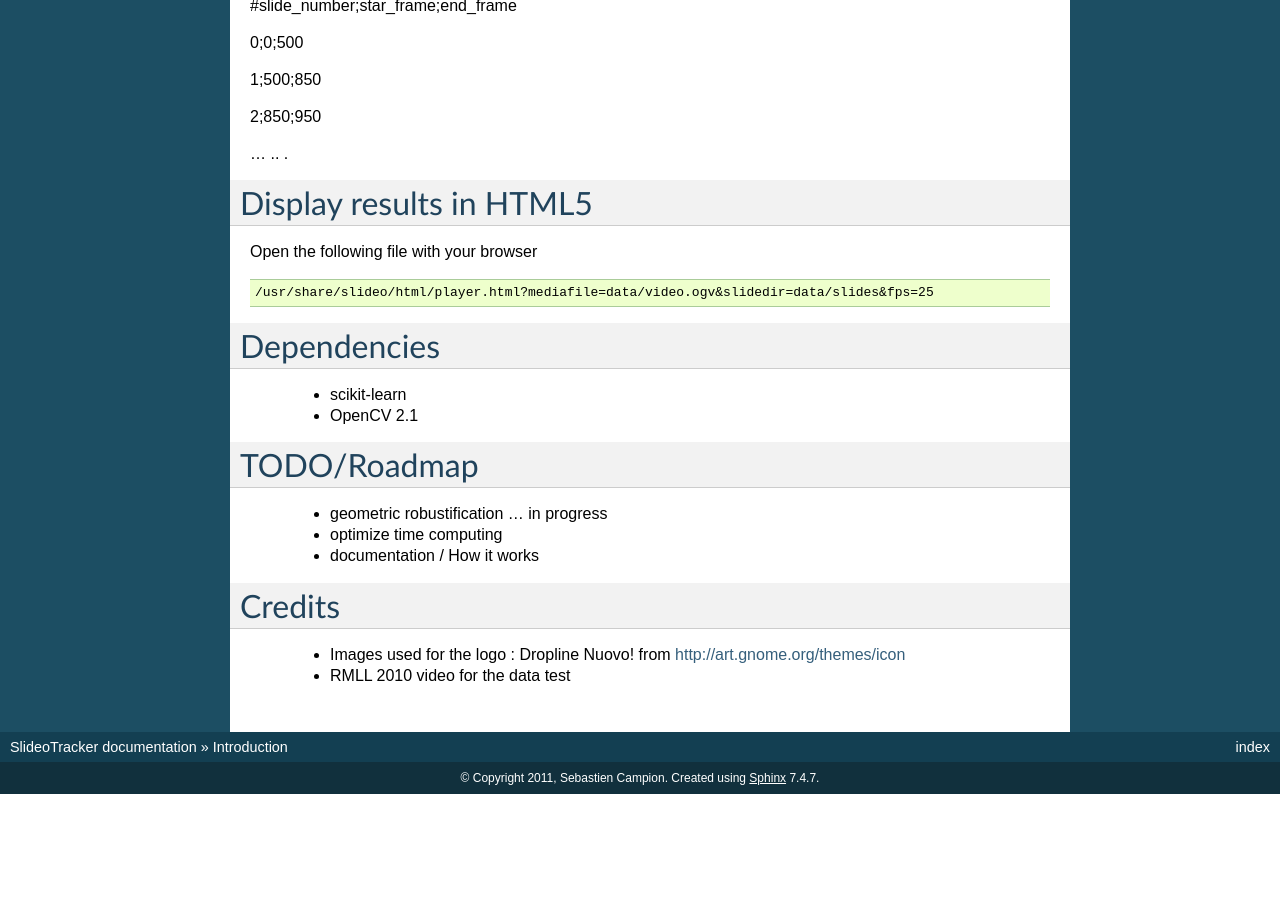
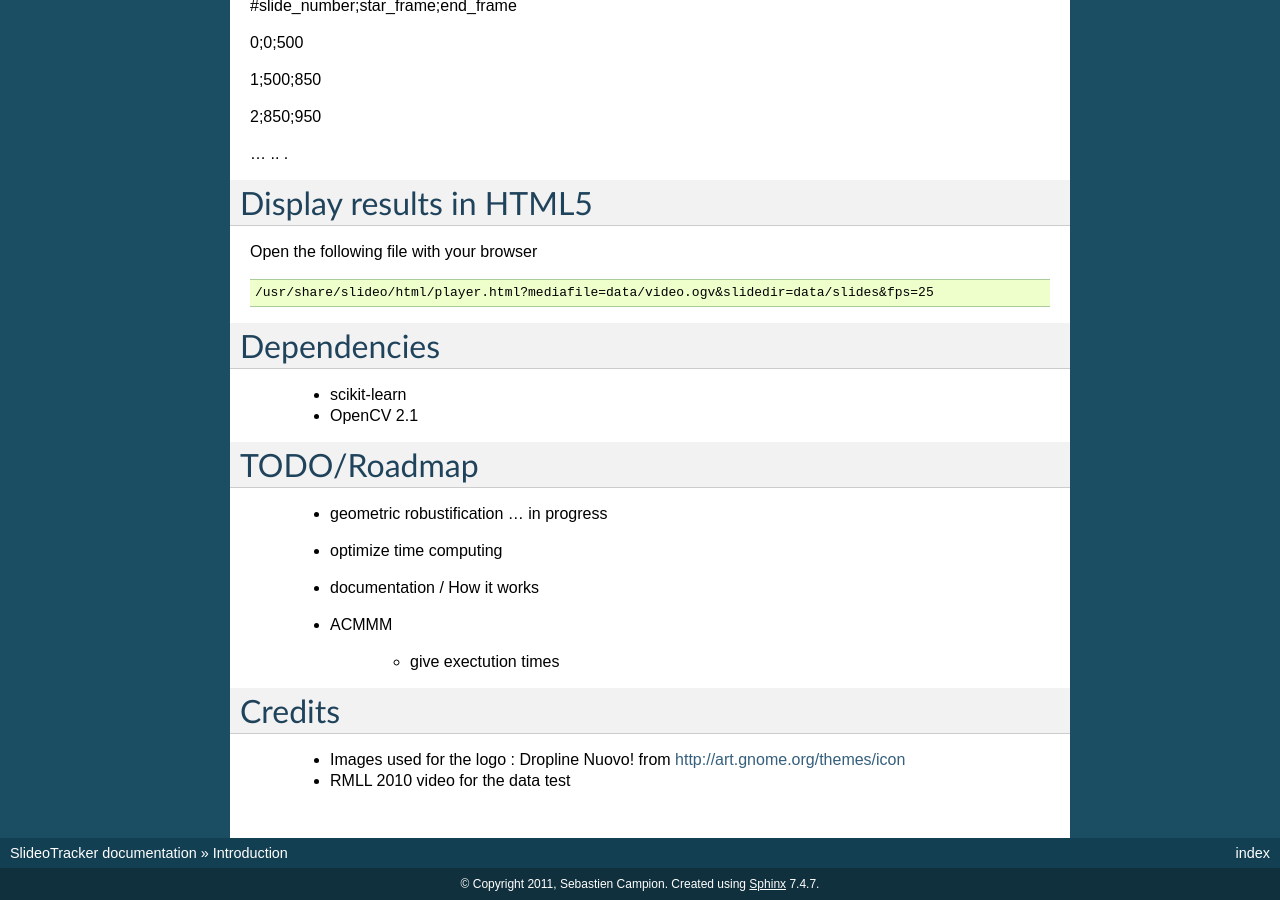
Before and after one commit to scampion/slideotracker, a Sphinx documentation site: the page built from doc/source/index.rst, in a window 1280 px wide and 900 px high, scrolled down 2707 px. Built offline with Sphinx 7.4.7, drawn with Linux system fonts in a browser that asks for light colours; formulas are drawn with MathJax 3; before the commit the page ends 3501 px from its top, so only the background shows below that.

```diff
--- a/README.rst
+++ b/README.rst
@@ -157,6 +157,9 @@
   * geometric robustification ... in progress
   * optimize time computing
   * documentation / How it works
+  * ACMMM
+
+     * give exectution times
 
 Credits
 =======
--- a/doc/source/index.rst
+++ b/doc/source/index.rst
@@ -157,6 +157,9 @@
   * geometric robustification ... in progress
   * optimize time computing
   * documentation / How it works
+  * ACMMM
+
+     * give exectution times
 
 Credits
 =======
```
Also changed, not shown: 4 other files.
